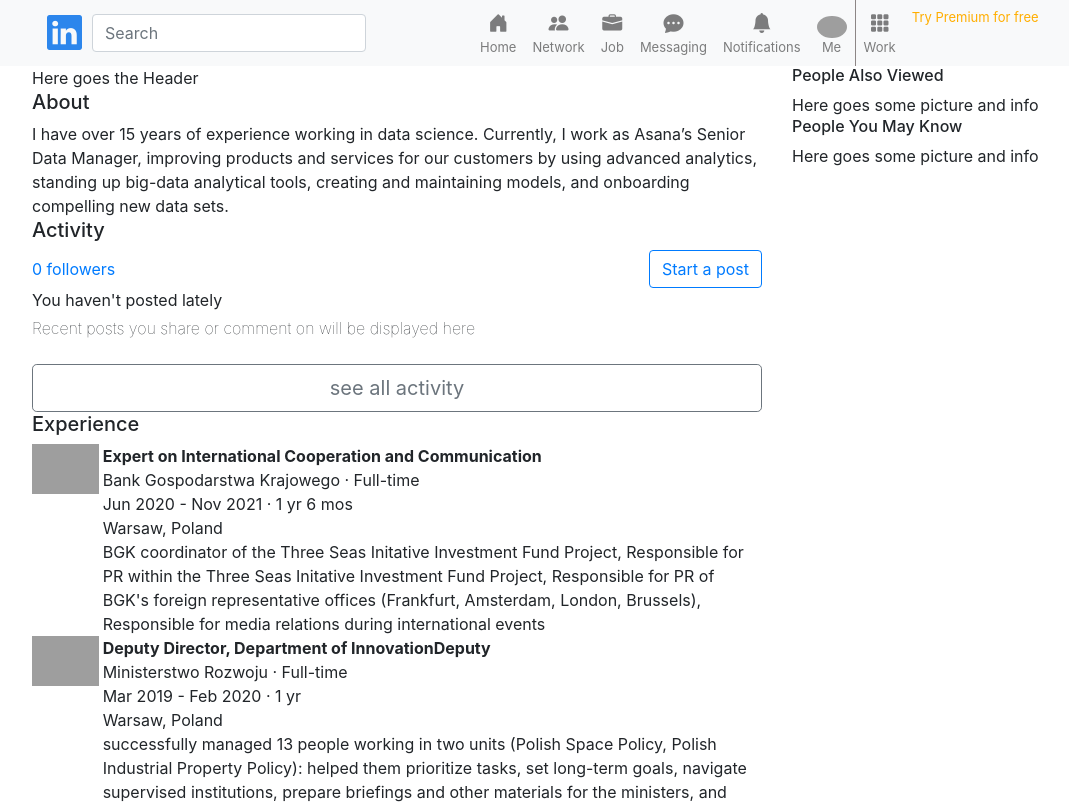
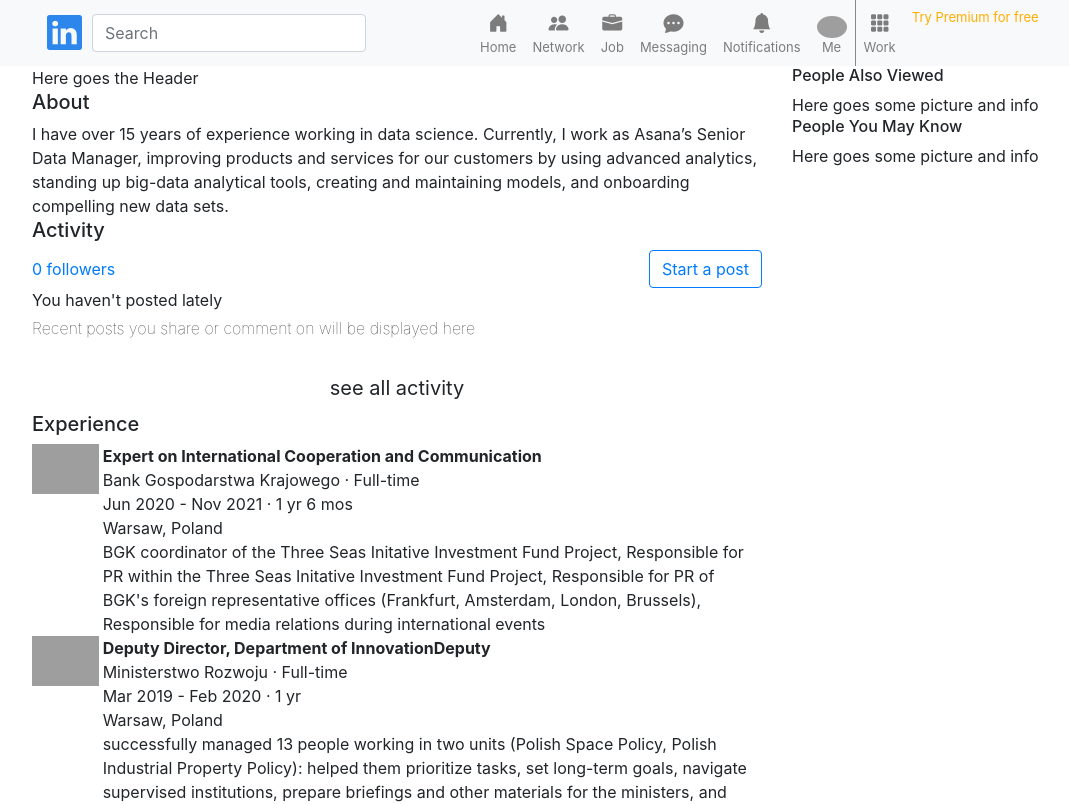
Before and after one commit to julita-wilczek/react-linkedin, a React (Create React App) app: page / in a window 1280 px wide. Shown: the top 804 px of the page, without its empty margins (53-1122 px from the left). Built offline with nearby package versions, Linux system fonts and the light colour scheme; grey boxes are pictures that could not be loaded.

Commit message:
Update ActivityCard.jsx

```diff
--- a/src/components/ActivityCard.jsx
+++ b/src/components/ActivityCard.jsx
@@ -7,11 +7,11 @@
         <div>
           <a href="/">0 followers</a>{" "}
         </div>
-        <button type="button" class="btn btn-outline-primary">Start a post</button>
+        <button type="button" className="btn btn-outline-primary">Start a post</button>
       </div>
       <div className="font-weight-normal mb-1">You haven't posted lately</div>
       <div className="font-weight-lighter mb-4">Recent posts you share or comment on will be displayed here</div>
-      <button type="button" class="btn btn-outline-secondary  btn-lg btn-block">see all activity</button>
+      <button type="button" className="btn no-border btn-lg btn-block">see all activity</button>
 </>
 
 
```
